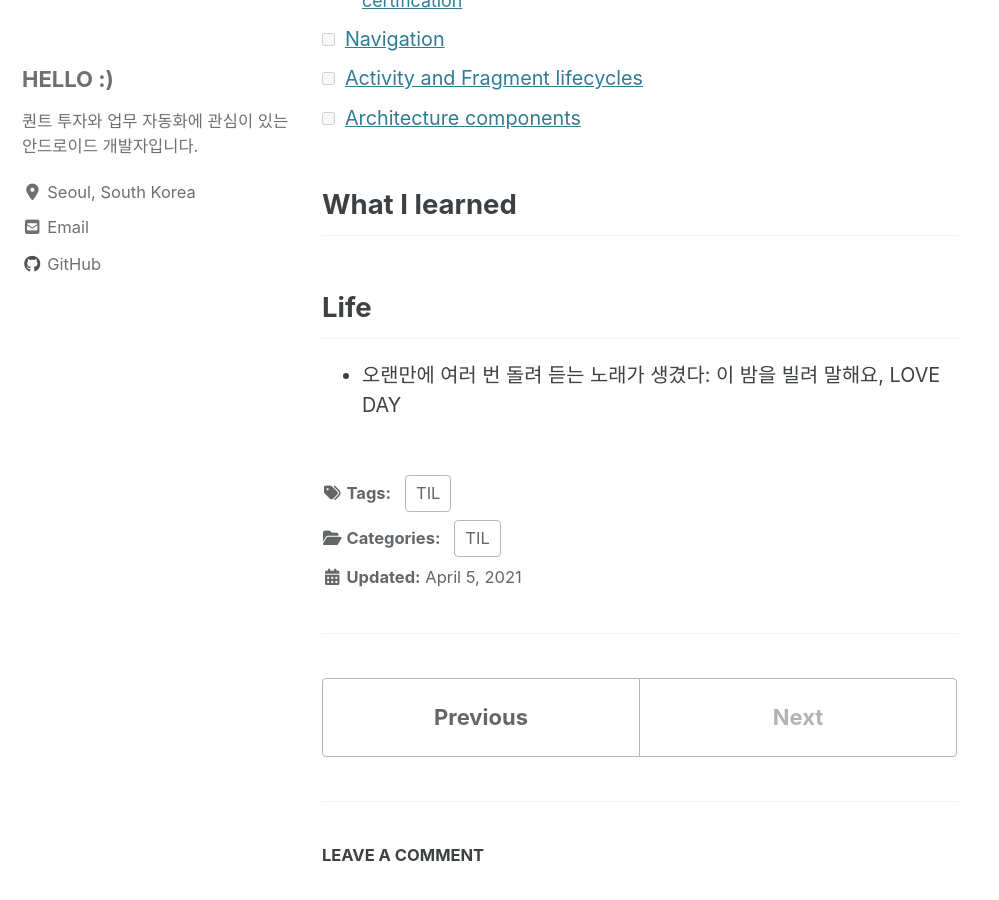
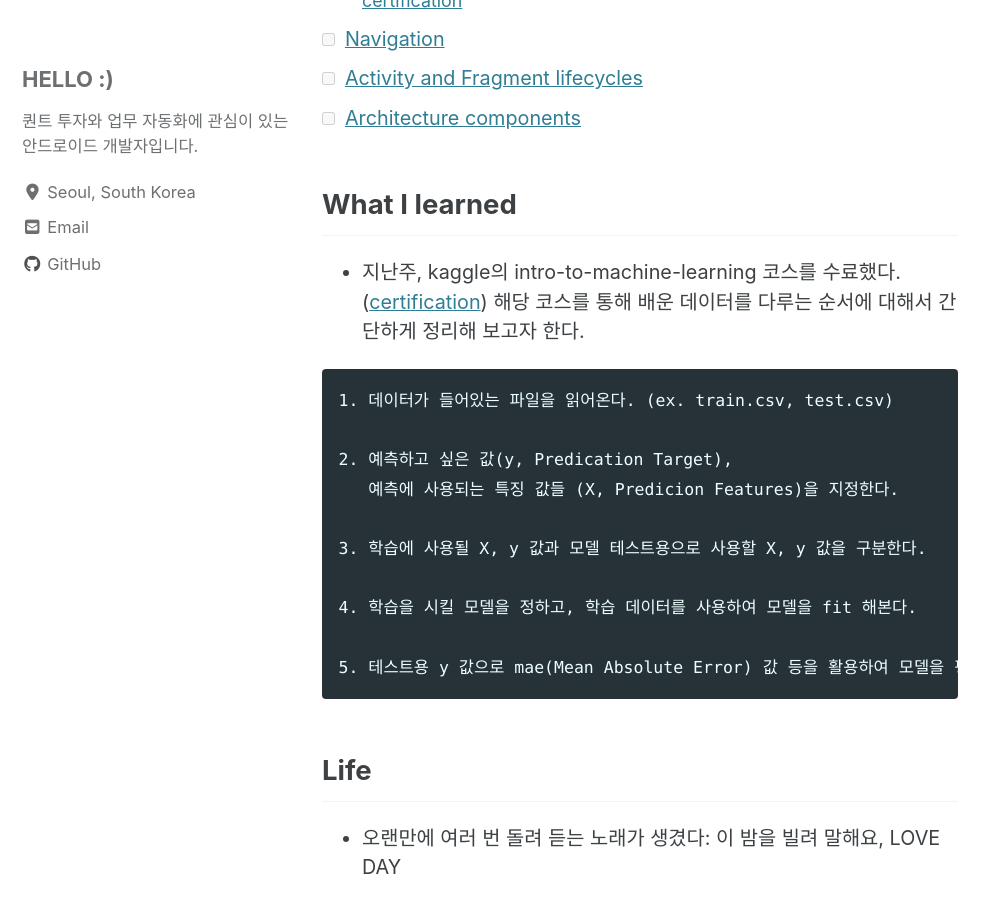
Before and after one commit to dev-eunji/dev-eunji.github.io, a Jekyll site: the page built from _posts/til/2021-04-05-TIL.md, in a window 1280 px wide and 900 px high, scrolled down 339 px. Shown: the whole window, without its empty margins (0-999 px from the left). Built offline with Jekyll 4.4.1, drawn with Linux system fonts in a browser that asks for light colours; cached includes are drawn as plain includes; nearby versions of some CDN libraries; comment, search, counter and statistics services are not loaded.

Commit message:
TIL: kaggle 코스 (machine learning)

````diff
--- a/_posts/til/2021-04-05-TIL.md
+++ b/_posts/til/2021-04-05-TIL.md
@@ -17,6 +17,21 @@ comments: true
 
 ## What I learned
 
+- 지난주, kaggle의 intro-to-machine-learning 코스를 수료했다. ([certification](https://www.kaggle.com/learn/certification/eunjilee0430/intro-to-machine-learning)) 해당 코스를 통해 배운 데이터를 다루는 순서에 대해서 간단하게 정리해 보고자 한다.
+
+```
+1. 데이터가 들어있는 파일을 읽어온다. (ex. train.csv, test.csv)
+
+2. 예측하고 싶은 값(y, Predication Target),
+   예측에 사용되는 특징 값들 (X, Predicion Features)을 지정한다.
+
+3. 학습에 사용될 X, y 값과 모델 테스트용으로 사용할 X, y 값을 구분한다.
+
+4. 학습을 시킬 모델을 정하고, 학습 데이터를 사용하여 모델을 fit 해본다.
+
+5. 테스트용 y 값으로 mae(Mean Absolute Error) 값 등을 활용하여 모델을 평가한다.
+```
+
 ## Life
 
 - 오랜만에 여러 번 돌려 듣는 노래가 생겼다: 이 밤을 빌려 말해요, LOVE DAY
````
